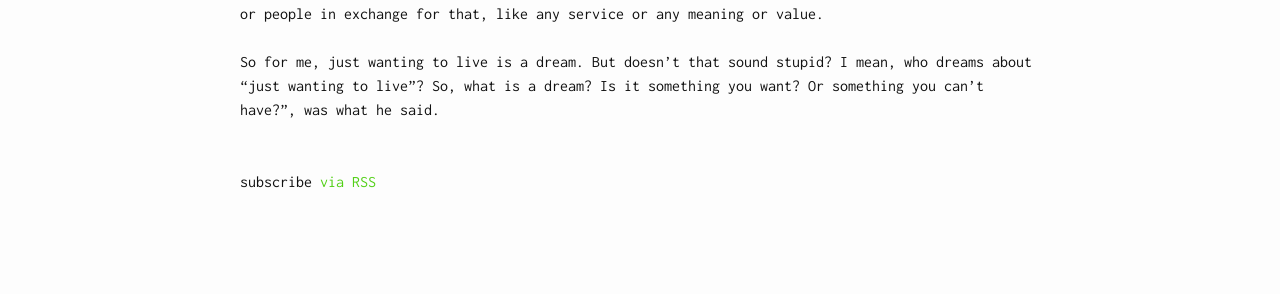
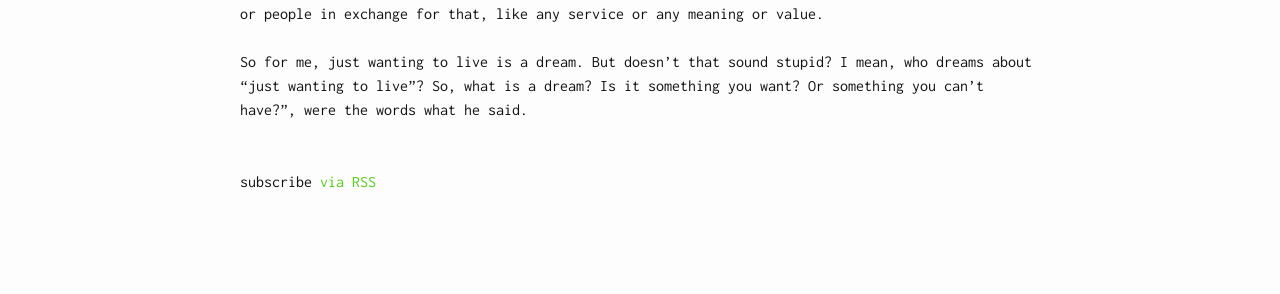
Before and after one commit to styles3544/Blog, a Jekyll site: the page built from _empirical/2020-08-08-.md, in a window 1280 px wide. Shown: the part 440-734 px from the top of the page. Built offline with Jekyll 4.4.1, drawn with Linux system fonts in a browser that asks for light colours; comment, search, counter and statistics services are not loaded.

Commit message:
renovating

```diff
--- a/_empirical/2020-08-08-.md
+++ b/_empirical/2020-08-08-.md
@@ -8,4 +8,4 @@
 
 One day i was sitting with one of my friends, killing time and chitchatting, but it wasn't like always. He seemed to be having something on his mind for quite a while now, it was written on his face. So, i decided to ask him straight about what's going on.<br/><br/>"A dream? What is it? Is it about something you want? No. It's not about something you want, it's about something you can't have. Because, if you can have what you want then it won't be a dream anymore.<br/><br/>
 For me, I don't want anything. I just wanna live. But, will I be able to do that? Will I be able to just live? No. Because even just for living I'll need food, the exigent demand of the human body, to survive. And for that, I'll need money. And for money, I'll have to provide something to the society or people in exchange for that, like any service or any meaning or value.<br/><br/>
-So for me, just wanting to live is a dream. But doesn't that sound stupid? I mean, who dreams about "just wanting to live"? So, what is a dream? Is it something you want? Or something you can't have?", was what he said.
+So for me, just wanting to live is a dream. But doesn't that sound stupid? I mean, who dreams about "just wanting to live"? So, what is a dream? Is it something you want? Or something you can't have?", were the words what he said.
```
